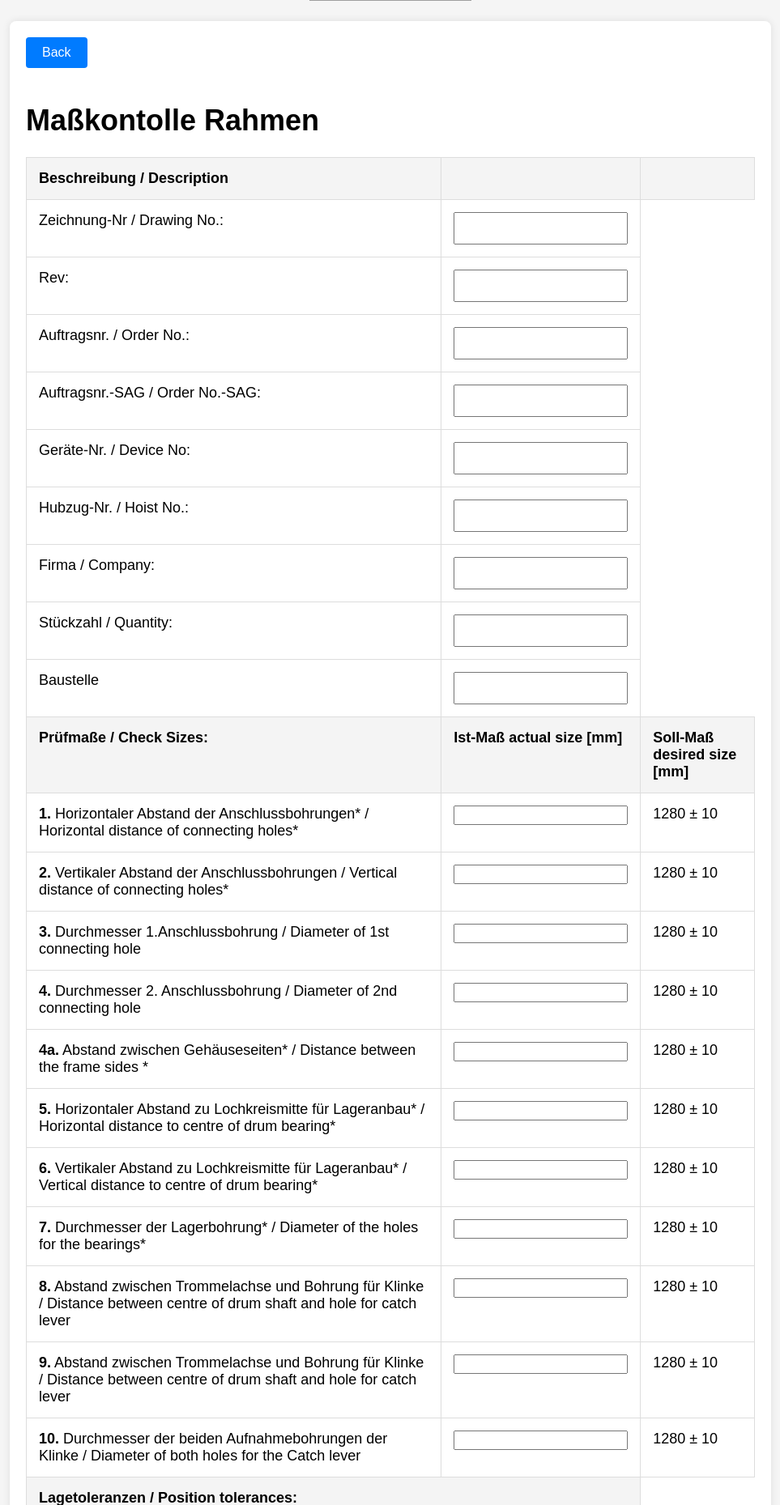
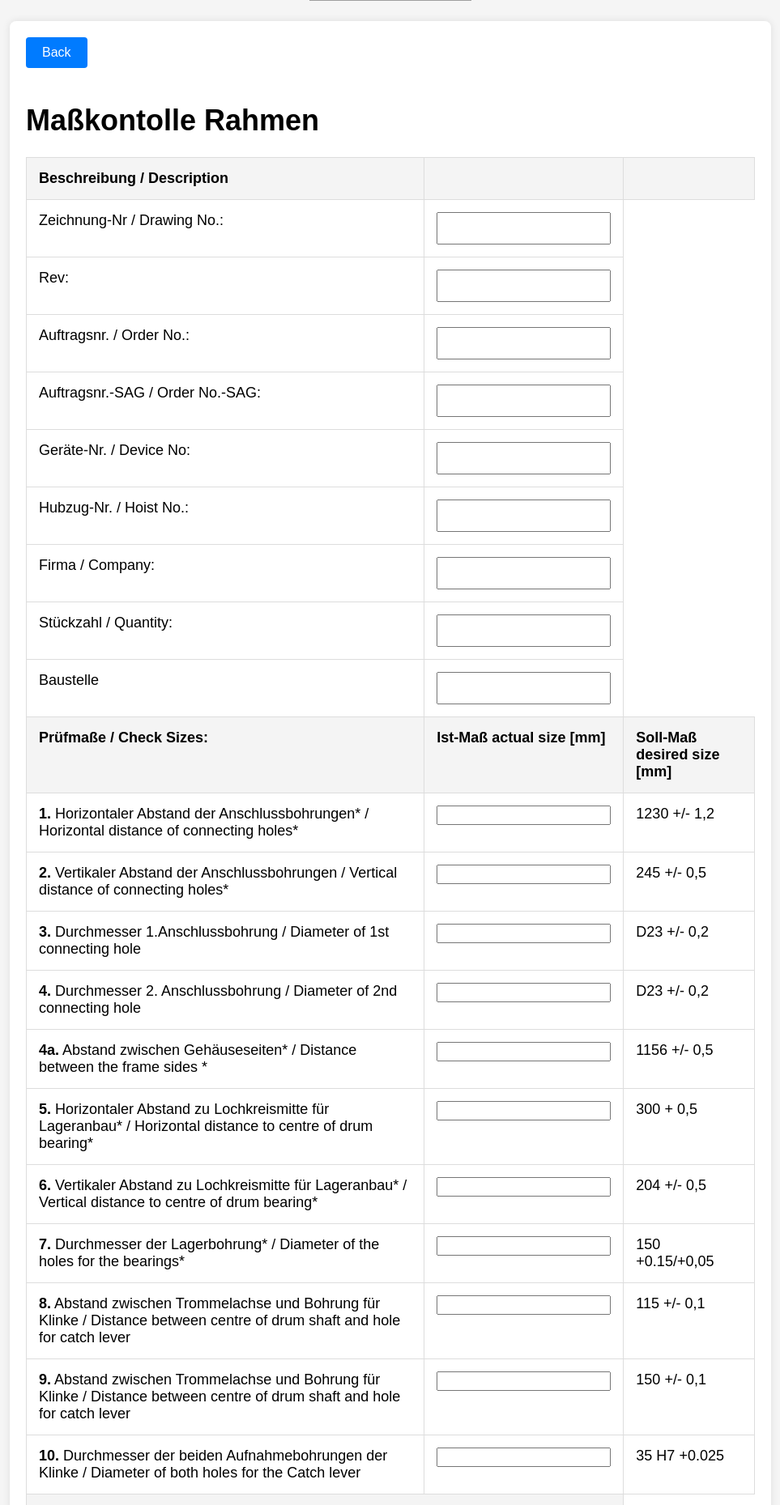
Before and after one commit to mammadli98/constructionSite, a Django app: page /protocolHubzugLiftingHost/12/ in a window 1280 px wide. Shown: the part 169-2028 px from the top of the page at 81% size, without its empty margins (158-1121 px from the left). Run offline with Django 4.2, Linux system fonts and the light colour scheme; data comes from the database, SQL or seed files in the repository; grey boxes are pictures that could not be loaded.

Commit message:
fixWerte

```diff
--- a/templates/protocolHubzugLiftingHost.html
+++ b/templates/protocolHubzugLiftingHost.html
@@ -69,64 +69,64 @@
                     <td><b>1.</b> Horizontaler Abstand der Anschlussbohrungen* / Horizontal distance of connecting holes*</td>
                     <td>
                         <input type="number" id="check_size_1" name="check_size_1"
-                               data-min="1260" data-max="1290" class="textarea-control"
+                               data-min="1228.8" data-max="1231.2" class="textarea-control"
                                value="{{ protokol.check_size_1|default_if_none:'' }}">
                     </td>
-                    <td> 1280 ± 10</td>
+                    <td> 1230 +/- 1,2</td>
                 </tr>
                 <tr>
                     <td><b>2.</b> Vertikaler Abstand der Anschlussbohrungen / Vertical distance of connecting holes*</td>
                     <td>
                         <input type="number" id="check_size_2" name="check_size_2"
-                               data-min="1270" data-max="1290" class="textarea-control"
+                               data-min="244.5" data-max="245.5" class="textarea-control"
                                value="{{ protokol.check_size_2|default_if_none:'' }}">
                     </td>
-                    <td> 1280 ± 10</td>
+                    <td> 245 +/- 0,5</td>
                 </tr>
                 <tr>
                     <td><b>3.</b> Durchmesser 1.Anschlussbohrung / Diameter of 1st connecting hole</td>
                     <td>
                         <input type="number" id="check_size_3" name="check_size_3"
-                               data-min="1270" data-max="1290" class="textarea-control"
+                               data-min="22.8" data-max="23.2" class="textarea-control"
                                value="{{ protokol.check_size_3|default_if_none:'' }}">
                     </td>
-                    <td> 1280 ± 10</td>
+                    <td> D23 +/- 0,2</td>
                 </tr>
                 <tr>
                     <td><b>4.</b> Durchmesser 2. Anschlussbohrung / Diameter of 2nd connecting hole</td>
                     <td>
                         <input type="number" id="check_size_4" name="check_size_4"
-                               data-min="1270" data-max="1290" class="textarea-control"
+                               data-min="22.8" data-max="23.2" class="textarea-control"
                                value="{{ protokol.check_size_4|default_if_none:'' }}">
                     </td>
-                    <td> 1280 ± 10</td>
+                    <td> D23 +/- 0,2</td>
                 </tr>
                 <tr>
                     <td><b>4a.</b> Abstand zwischen Gehäuseseiten* / Distance between the frame sides *</td>
                     <td>
                         <input type="number" id="check_size_4a" name="check_size_4a"
-                               data-min="1270" data-max="1290" class="textarea-control"
+                               data-min="1155.5" data-max="1156.5" class="textarea-control"
                                value="{{ protokol.check_size_4a|default_if_none:'' }}">
                     </td>
-                    <td> 1280 ± 10</td>
+                    <td> 1156 +/- 0,5</td>
                 </tr>
                 <tr>
                     <td><b>5.</b> Horizontaler Abstand zu Lochkreismitte für Lageranbau* / Horizontal distance to centre of drum bearing*</td>
                     <td>
                         <input type="number" id="check_size_5" name="check_size_5"
-                               data-min="1270" data-max="1290" class="textarea-control"
+                               data-min="300" data-max="300.5" class="textarea-control"
                                value="{{ protokol.check_size_5|default_if_none:'' }}">
                     </td>
-                    <td> 1280 ± 10</td>
+                    <td> 300 + 0,5</td>
                 </tr>
                 <tr>
                     <td><b>6.</b> Vertikaler Abstand zu Lochkreismitte für Lageranbau* / Vertical distance to centre of drum bearing*</td>
                     <td>
                         <input type="number" id="check_size_6" name="check_size_6"
-                               data-min="1270" data-max="1290" class="textarea-control"
+                               data-min="203.5" data-max="204.5" class="textarea-control"
                                value="{{ protokol.check_size_6|default_if_none:'' }}">
                     </td>
-                    <td> 1280 ± 10</td>
+                    <td> 204 +/- 0,5</td>
                 </tr>
                 <tr>
                     <td><b>7.</b> Durchmesser der Lagerbohrung* / Diameter of the holes for the bearings*</td>
@@ -135,34 +135,34 @@
                                data-min="1270" data-max="1290" class="textarea-control"
                                value="{{ protokol.check_size_7|default_if_none:'' }}">
                     </td>
-                    <td> 1280 ± 10</td>
+                    <td> 150 +0.15/+0,05</td>
                 </tr>
                 <tr>
                     <td><b>8.</b> Abstand zwischen Trommelachse und Bohrung für Klinke / Distance between centre of drum shaft and hole for catch lever</td>
                     <td>
                         <input type="number" id="check_size_8" name="check_size_8"
-                               data-min="1270" data-max="1290" class="textarea-control"
+                               data-min="114.9" data-max="115.1" class="textarea-control"
                                value="{{ protokol.check_size_8|default_if_none:'' }}">
                     </td>
-                    <td> 1280 ± 10</td>
+                    <td> 115 +/- 0,1</td>
                 </tr>
                 <tr>
                     <td><b>9.</b> Abstand zwischen Trommelachse und Bohrung für Klinke / Distance between centre of drum shaft and hole for catch lever</td>
                     <td>
                         <input type="number" id="check_size_9" name="check_size_9"
-                               data-min="1270" data-max="1290" class="textarea-control"
+                               data-min="149.9" data-max="150.1" class="textarea-control"
                                value="{{ protokol.check_size_9|default_if_none:'' }}">
                     </td>
-                    <td> 1280 ± 10</td>
+                    <td> 150 +/- 0,1</td>
                 </tr>
                 <tr>
                     <td><b>10.</b> Durchmesser der beiden Aufnahmebohrungen der Klinke / Diameter of both holes for the Catch lever</td>
                     <td>
                         <input type="number" id="check_size_10" name="check_size_10"
-                               data-min="1270" data-max="1290" class="textarea-control"
+                               data-min="35" data-max="35.025" class="textarea-control"
                                value="{{ protokol.check_size_10|default_if_none:'' }}">
                     </td>
-                    <td> 1280 ± 10</td>
+                    <td> 35 H7 +0.025</td>
                 </tr>
                 <tr>
                     <th colspan="2">Lagetoleranzen / Position tolerances:</th>
@@ -174,7 +174,7 @@
                                data-min="1270" data-max="1290" class="textarea-control"
                                value="{{ protokol.position_tolerance_11|default_if_none:'' }}">
                     </td>
-                    <td> 1280 ± 10</td>
+                    <td> 0,3 mm zu B</td>
                 </tr>
 
                 <tr>
```
